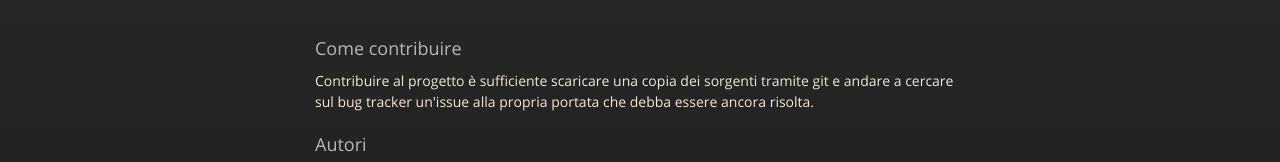
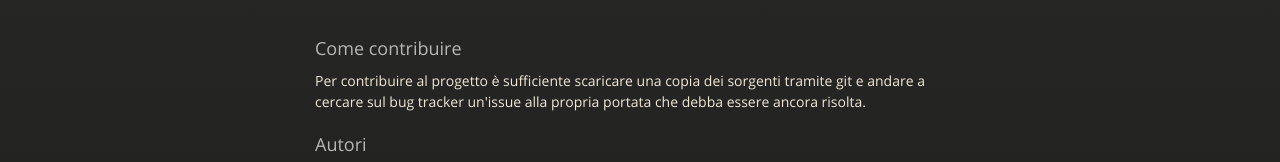
Before and after one commit to OurUO/ouruo-server, a plain HTML site: page index.html in a window 1280 px wide. Shown: the part 235-397 px from the top of the page. Drawn offline with nearby package versions, Linux system fonts and the light colour scheme.

```diff
--- a/index.html
+++ b/index.html
@@ -39,7 +39,7 @@
         </div>
 
         <h3>Come contribuire</h3>
-        <p>Contribuire al progetto &egrave; sufficiente scaricare una copia dei sorgenti tramite <emph>git</emph> e andare a cercare sul bug tracker un'issue alla propria portata che debba essere ancora risolta.</p>
+        <p>Per contribuire al progetto &egrave; sufficiente scaricare una copia dei sorgenti tramite <emph>git</emph> e andare a cercare sul bug tracker un'issue alla propria portata che debba essere ancora risolta.</p>
 
         <h3>Autori</h3>
         <ul>
```
